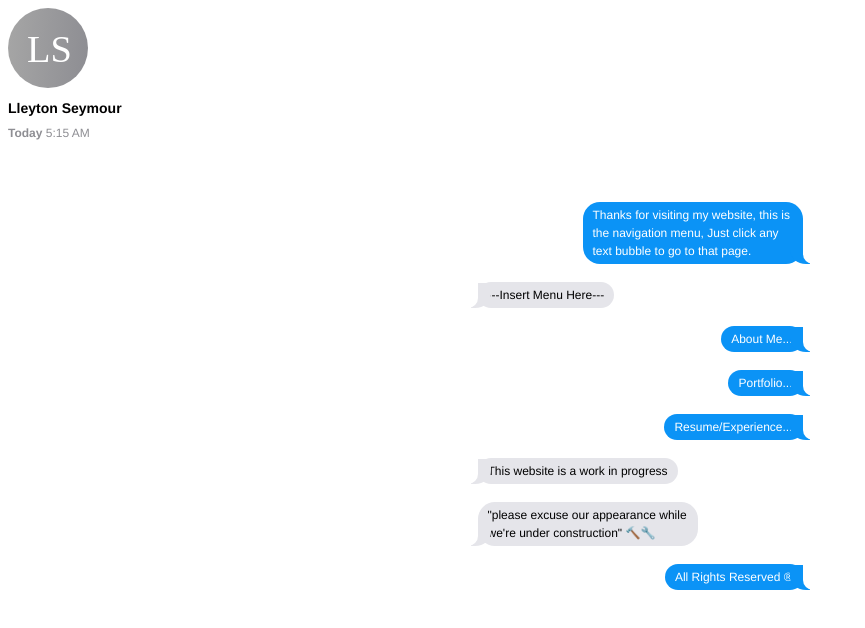
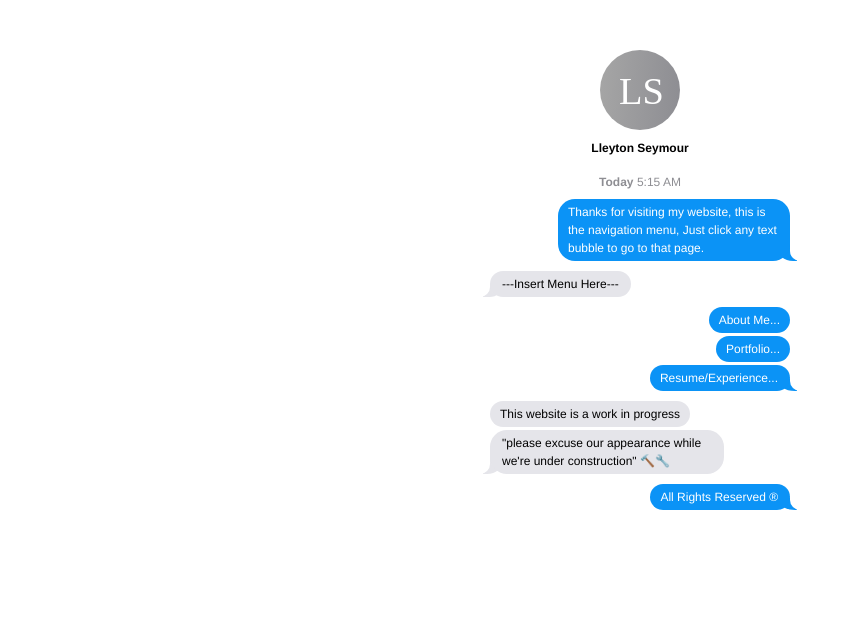
Before and after one commit to lleytonse/lleytonse.github.io, a plain HTML site: page index.html in a window 1280 px wide. Shown: the whole page, without its empty margins (0-865 px from the left). Drawn offline with Linux system fonts and the light colour scheme; a web font is replaced by a local one.

Commit message:
ayo the basic nav menu might be done

```diff
--- a/index.html
+++ b/index.html
@@ -33,12 +33,12 @@
 
             <!-- Conversation Formatting Section (bottom 2/3) -->
             <div class="Convo-Section">
-                <p class="Blue-Bubble">
+                <p class="Blue-Bubble-Sent">
                     Thanks for visiting my website, this is the navigation menu,
                     Just click any text bubble to go to that page.
                 </p>
 
-                <p class="Grey-Bubble">
+                <p class="Grey-Bubble-Sent">
                     ---Insert Menu Here---
                 </p>
 
@@ -50,7 +50,7 @@
                     Portfolio...
                 </p>
 
-                <p class="Blue-Bubble">
+                <p class="Blue-Bubble-Sent">
                     Resume/Experience...
                 </p>
 
@@ -58,11 +58,11 @@
                     This website is a work in progress
                 </p>
 
-                <p class="Grey-Bubble">
+                <p class="Grey-Bubble-Sent">
                     &quot;please excuse our appearance while we're under construction&quot; 🔨🔧
                 </p>
 
-                <p class="Blue-Bubble">
+                <p class="Blue-Bubble-Sent">
                     All Rights Reserved &reg;
                 </p>
             </div>
--- a/styles/styles.css
+++ b/styles/styles.css
@@ -42,17 +42,19 @@
 
     h1 {
         color: rgb(1, 0, 0);
-        font-size: 14px;
+        font-size: 12px;
+        margin-bottom: 20px;
     }
 
     p {
-        max-width: 200px;
+        max-width: 210px;
         word-wrap: break-word;
         margin-bottom: 6px;
         line-height: 18px;
         position: relative;
 	    padding: 0px;
         border-radius: 17px;
+
 
     }
 /***********/
@@ -73,39 +75,57 @@
 
 /*** CLASSES (.) ***/
 
-    .Blue-Bubble {
+    .Blue-Bubble { /* non-tail messages */
         color: white;
         background: #0B93F6;
         align-self: flex-end;
         padding: 4px 10px 4px 10px;
+        margin: 0px 0px 3px 0px;
 
     }
 
-    .Grey-Bubble {
+    .Blue-Bubble-Sent { /* with-tail messages */
+        color: white;
+        background: #0B93F6;
+        align-self: flex-end;
+        padding: 4px 12px 4px 10px;
+        margin: 0px 0px 10px 0px;
+
+    }
+
+    .Grey-Bubble { /* non-tail messages */
         background: #E5E5EA;
         color: black;
         align-self: flex-start;
         padding: 4px 10px 4px 10px;
+        margin: 0px 0px 3px 0px;
+    }
+
+    .Grey-Bubble-Sent { /* with-tail messages */
+        background: #E5E5EA;
+        color: black;
+        align-self: flex-start;
+        padding: 4px 12px 4px 12px;
+        margin: 0px 0px 10px 0px;
     }
 
     .Convo-Section {
-	    max-width: 325px;
-	    margin: 50px auto;
+	    max-width: 300px;
+	    margin: 5px auto 5px auto;
         display: flex;
         flex-direction: column;
     }
 
     .Head-Section {
-
+        max-width: 300px;
+	    margin: 50px auto 10px auto;
+        display: flex;
+        flex-direction: column;
+        align-items: center;
     }
 
     .Page-Container {
-
-       /* max-width: 50%;
-        margin: 50px auto;
-        display: flex;
-        flex-direction: column;
-        align-items: center; */
+        padding: 0% 33%;
     }
 /***********/
 
@@ -117,33 +137,86 @@
         height: 25px;
     }
 
-    .Blue-Bubble::before {
+    .Blue-Bubble-Sent:nth-of-type(1)::before {
         right: -7px;
         width: 20px;
         background-color: #0B93F6;
         border-bottom-left-radius: 16px 14px;
+        z-index: -2;
     }
 
-    .Blue-Bubble::after {
+    .Blue-Bubble-Sent:nth-of-type(1)::after {
         right: -26px;
         width: 26px;
         background-color: white;
         border-bottom-left-radius: 10px;
     }
 
-    .Grey-Bubble::before {
+    .Blue-Bubble-Sent:nth-of-type(5)::before {
+        right: -7px;
+        height: 12px;
+        width: 20px;
+        background-color: #0B93F6;
+        border-bottom-left-radius: 24px 16px;
+        z-index: -2;
+    }
+
+    .Blue-Bubble-Sent:nth-of-type(5)::after {
+        right: -26px;
+        width: 26px;
+        background-color: white;
+        border-bottom-left-radius: 10px;
+        z-index: -2;
+    }
+
+    .Blue-Bubble-Sent:nth-of-type(8)::before {
+        right: -7px;
+        height: 12px;
+        width: 20px;
+        background-color: #0B93F6;
+        border-bottom-left-radius: 24px 16px;
+        z-index: -2;
+    }
+
+    .Blue-Bubble-Sent:nth-of-type(8)::after {
+        right: -26px;
+        width: 26px;
+        background-color: white;
+        border-bottom-left-radius: 10px;
+        z-index: -2;
+    }
+
+    .Grey-Bubble-Sent::before {
         left: -7px;
         width: 20px;
         background-color: #E5E5EA;
         border-bottom-right-radius: 16px 14px;
+        z-index: -2;
     }
 
-    .Grey-Bubble::after {
+    .Grey-Bubble-Sent::after {
         left: -26px;
         width: 26px;
         background-color: white;
         border-bottom-right-radius: 10px;
-}
+    }
+
+    .Grey-Bubble-Sent:nth-of-type(2)::before {
+        left: -7px;
+        height:12px;
+        width: 20px;
+        background-color: #E5E5EA;
+        border-bottom-right-radius: 16px 14px;
+        z-index: -2;
+    }
+
+    .Grey-Bubble-Sent:nth-of-type(2)::after {
+        left: -26px;
+        width: 26px;
+        background-color: white;
+        border-bottom-right-radius: 10px;
+    }
+
 
 
 
```
